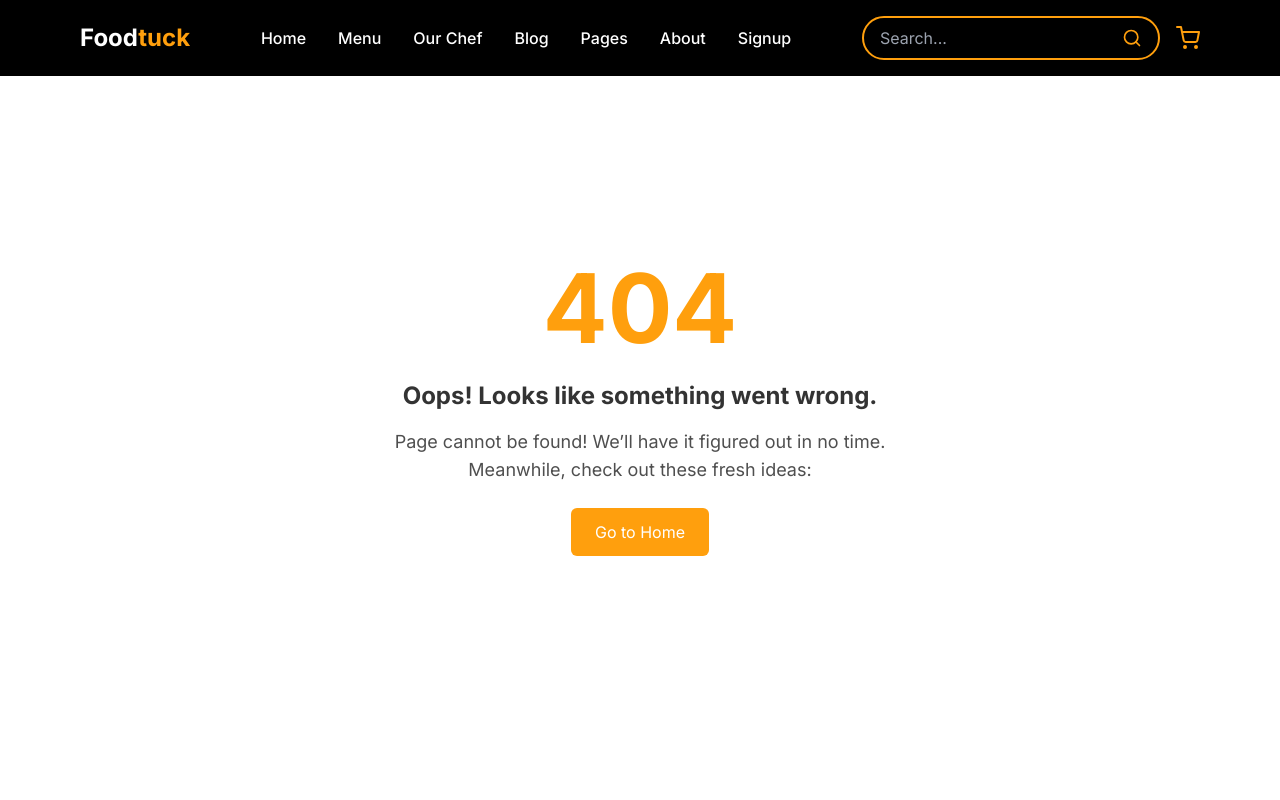
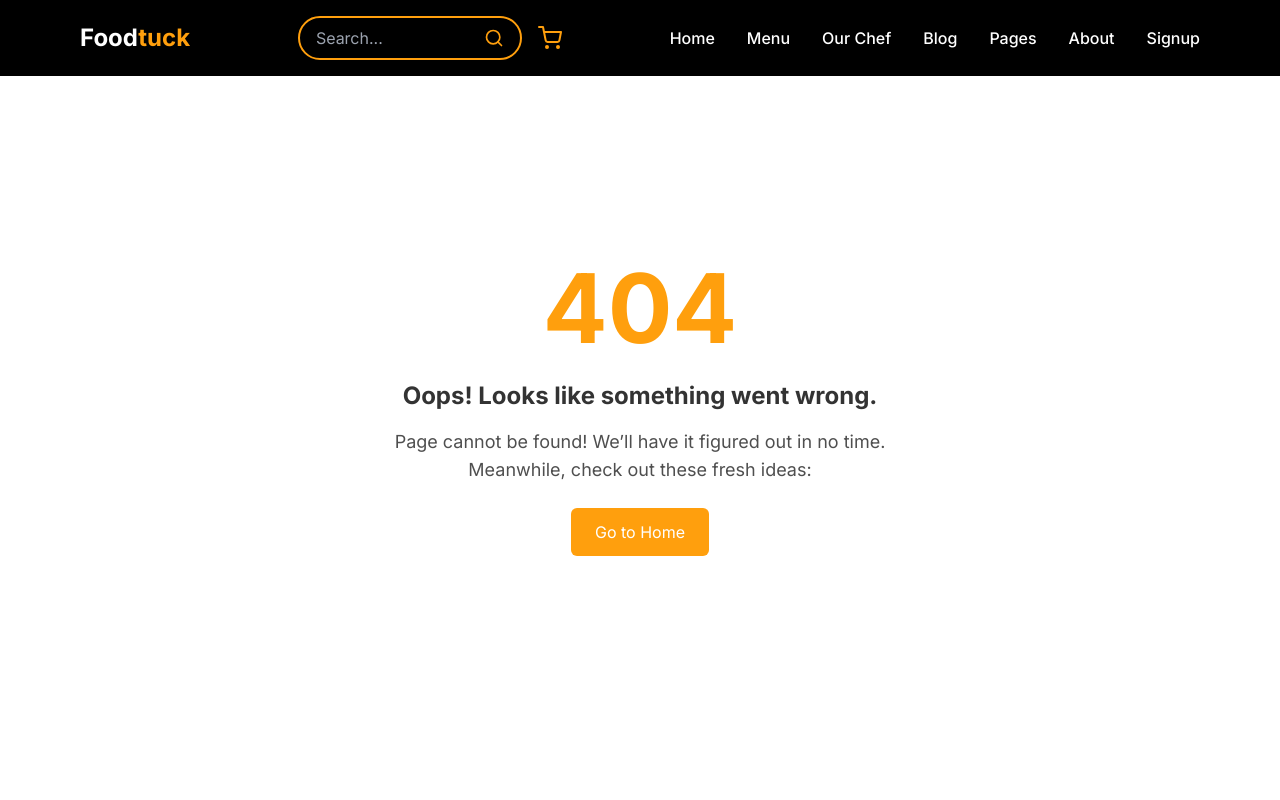
Before and after one commit to IsmailAbdulkareem/Milestone3, a Next.js app: page /404 in a window 1280 px wide. Shown: the top 800 px of the page. Built offline with nearby package versions, Linux system fonts and the light colour scheme.

Commit message:
Update and Fix Navbar.tsx

```diff
--- a/src/app/component/Navbar.tsx
+++ b/src/app/component/Navbar.tsx
@@ -20,18 +20,33 @@ function Navbar() {
 
   const dropdownItems = [
     { name: 'Blog Details', href: '/BlogDetails' },
-    { name: 'Checkout Page', href: '/checkOut' },
+    { name: 'Checkout Page', href: '/CheckOut' },
     { name: 'FAQ Page', href: '/FAQ' },
     { name: '404 Page', href: '/404' },
   ];
 
   return (
-    <header className="w-full bg-black fixed top-0 left-0 right-0 px-4 py-4 sm:px-6 lg:px-20 z-50">
+    <header className="w-full bg-black fixed top-0 left-0 right-0 px-4 py-4 sm:px-6 lg:px-20 z-50 transition-all duration-300">
       <nav className="flex items-center justify-between">
         {/* Logo */}
         <Link href="/" className="text-[20px] sm:text-[24px] font-bold text-white">
           Food<span className="text-[#FF9F0D]">tuck</span>
         </Link>
+
+        {/* Search Bar and Cart Icon - Always Visible */}
+        <div className="flex items-center gap-4">
+          <div className="flex items-center border-2 border-[#FF9F0D] rounded-full px-4 py-2">
+            <input
+              type="text"
+              placeholder="Search..."
+              className="bg-transparent text-white outline-none placeholder-gray-400 w-24 sm:w-32 md:w-40"
+            />
+            <FiSearch className="h-5 w-5 text-[#FF9F0D] ml-2" />
+          </div>
+          <Link href="/ShoppingCart">
+            <FiShoppingCart className="h-6 w-6 text-[#FF9F0D] cursor-pointer" />
+          </Link>
+        </div>
 
         {/* Hamburger Menu for Small Screens */}
         <button className="lg:hidden text-white" onClick={() => setMenuOpen(!menuOpen)}>
@@ -40,8 +55,8 @@ function Navbar() {
 
         {/* Mobile Navigation */}
         <div
-          className={`fixed inset-0 bg-black bg-opacity-90 flex flex-col items-center justify-center transition-transform duration-300 z-40 ${
-            menuOpen ? 'translate-x-0' : '-translate-x-full'
+          className={`fixed inset-0 bg-black bg-opacity-90 flex flex-col items-center justify-center transition-all duration-300 z-40 ${
+            menuOpen ? 'top-0' : '-top-full'
           } lg:hidden`}
         >
           <button className="absolute top-5 right-5 text-white" onClick={() => setMenuOpen(false)}>
@@ -128,21 +143,6 @@ function Navbar() {
             </li>
           ))}
         </ul>
-
-        {/* Search Bar and Cart Icon */}
-        <div className="hidden lg:flex items-center gap-4">
-          <div className="flex items-center border-2 border-[#FF9F0D] rounded-full px-4 py-2">
-            <input
-              type="text"
-              placeholder="Search..."
-              className="bg-transparent text-white outline-none placeholder-gray-400"
-            />
-            <FiSearch className="h-5 w-5 text-[#FF9F0D] ml-2" />
-          </div>
-          <Link href="/ShoppingCart">
-            <FiShoppingCart className="h-6 w-6 text-[#FF9F0D] cursor-pointer" />
-          </Link>
-        </div>
       </nav>
     </header>
   );
```
